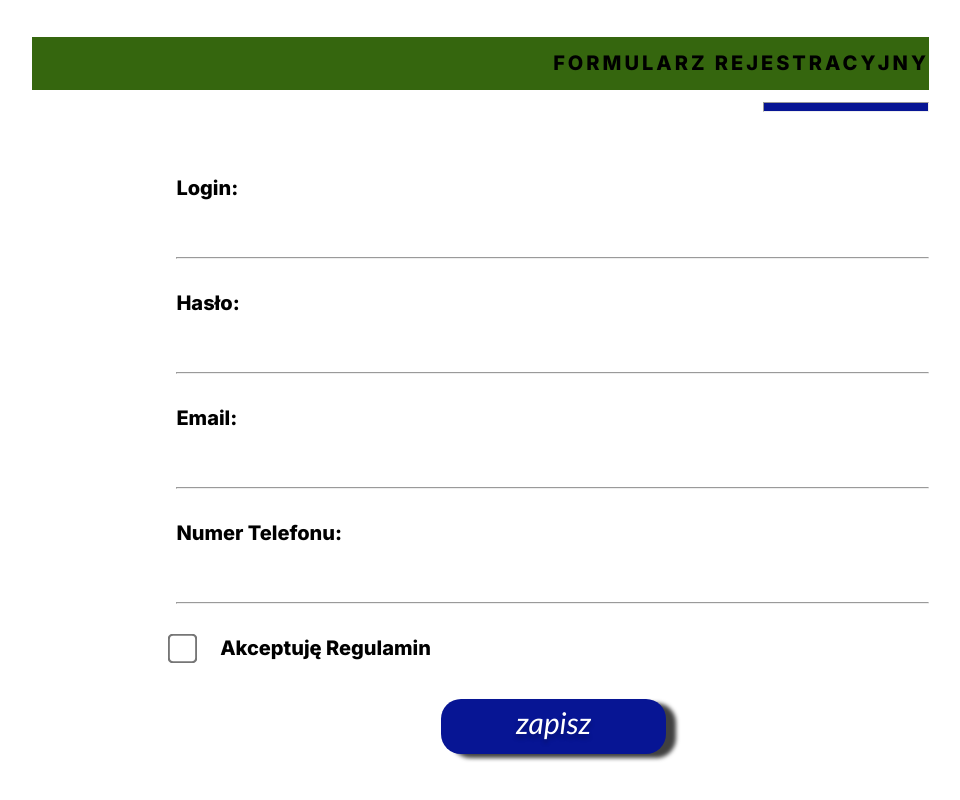
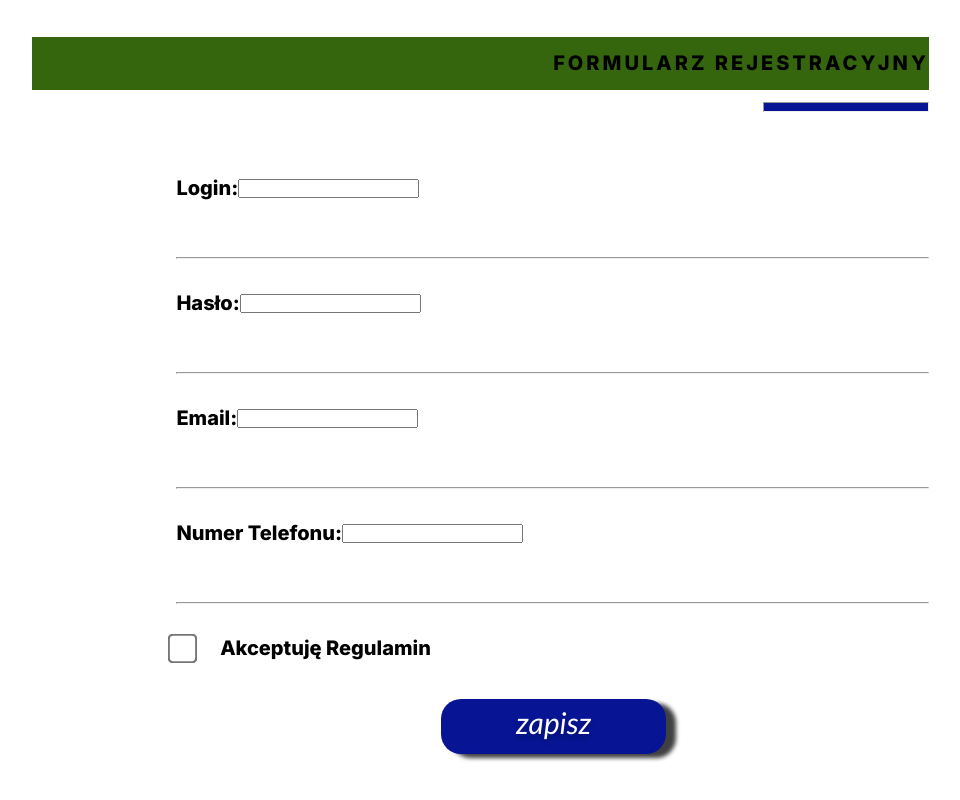
Before and after one commit to krystianwojtowicz/typescript-fetch, a React (Create React App) app: page / in a window 1280 px wide. Shown: the part 1049-1849 px from the top of the page, without its empty margins (102-1062 px from the left). Built offline with nearby package versions, Linux system fonts and the light colour scheme; no server answers.

Commit message:
changing fetch data, setting input border

```diff
--- a/src/components/Form.tsx
+++ b/src/components/Form.tsx
@@ -16,9 +16,11 @@ interface RegisterFormData {
 }
 
 interface StarWarsPerson {
-  vehicles: string[];
-  created: string;
-  name: string;
+  // vehicles: string[];
+  // created: string;
+  // name: string;
+  gender: string;
+  email: string;
 }
 
 const initialValues: RegisterFormData = {
@@ -123,13 +125,18 @@ const Form: React.FC = () => {
   };
   const getData = async () => {
     const res = await fetch(
-      `https://swapi.py4e.com/api/people/${apiRequestCounter}`
+      // `https://swapi.py4e.com/api/people/${apiRequestCounter}`
+      `https://randomuser.me/api/?results=${apiRequestCounter}`
     );
     const data = await res.json();
-    console.log(data)
+    const result = data.results[0]
+    console.log(result)
+    // console.log(data)
     setStarWarsData([
-      { name: data.name, created: data.created, vehicles: data.vehicles },
+      // { name: data.name, created: data.created, vehicles: data.vehicles },
+      { gender: result.gender, email: result.email },
     ]);
+    console.log(starWarsData)
     setApiRequestCounter(apiRequestCounter + 1);
   };
 
--- a/src/components/styles/Form.css
+++ b/src/components/styles/Form.css
@@ -69,10 +69,6 @@
   display: flex;
   align-items: center;
   white-space: nowrap;
-}
-
-.form .inner-form .wrapper-field .field .input {
-  border: none;
 }
 
 .form .inner-form .wrapper-field .checkbox {
--- a/src/components/styles/Form.scss
+++ b/src/components/styles/Form.scss
@@ -63,9 +63,6 @@
         display: flex;
         align-items: center;
         white-space: nowrap;
-        .input {
-          border: none;
-        }
       }
       .checkbox {
         position: relative;
```
Also changed, not shown: src/components/styles/Form.min.css.
